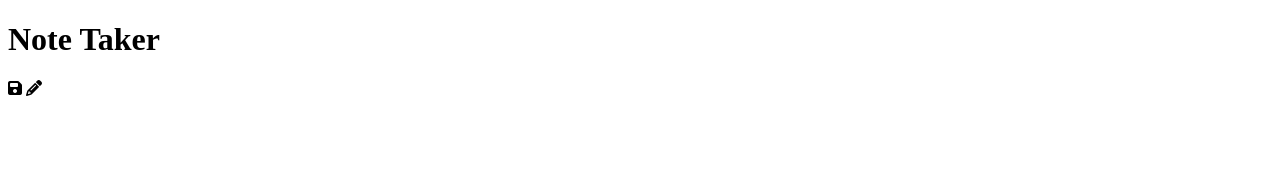
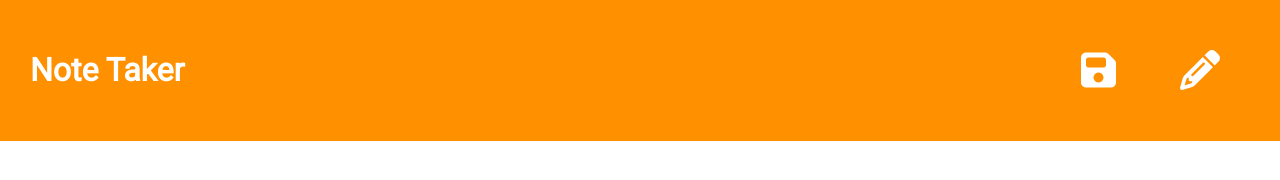
Before and after one commit to DomenicBeall/NoteTaker, a website: page public/html/notes.html in a window 1280 px wide. Drawn offline with Linux system fonts and the light colour scheme.

Commit message:
Added and styled header

```diff
--- a/public/css/style.css
+++ b/public/css/style.css
@@ -0,0 +1,23 @@
+:root {
+    --primary: rgb(255, 145, 0);
+    font-family: 'Roboto', sans-serif;
+}
+
+body {
+    margin: 0px;
+}
+
+header {
+    background-color: var(--primary);
+    color: white;
+    display: flex;
+    padding: 30px;
+    align-items: center;
+    justify-content: space-between;
+}
+
+i {
+    padding-right: 30px;
+    padding-left: 30px;
+    font-size: 40px;
+}
--- a/public/html/notes.html
+++ b/public/html/notes.html
@@ -7,15 +7,22 @@
 
     <!-- FontAwesome -->
     <script src="https://kit.fontawesome.com/5c8c766aa1.js" crossorigin="anonymous"></script>
+    <!-- Google Fonts -->
+    <link rel="preconnect" href="https://fonts.gstatic.com">
+    <link href="https://fonts.googleapis.com/css2?family=Roboto&display=swap" rel="stylesheet">
+    <!-- Custom CSS -->
+    <link rel="stylesheet" href="../css/style.css">
 </head>
 <body>
 
     <!-- HEADER HERE -->
     <header>
-        <h1>Note Taker</h1>
+        <h1 class="inline">Note Taker</h1>
 
-        <i class="fas fa-save"></i>
-        <i class="fas fa-pencil-alt"></i>
+        <icons>
+            <i class="fas fa-save"></i>
+            <i class="fas fa-pencil-alt"></i>
+        </icons>
     </header>
 
     <!-- LIST FLOATED TO THE LEFT -->
```
